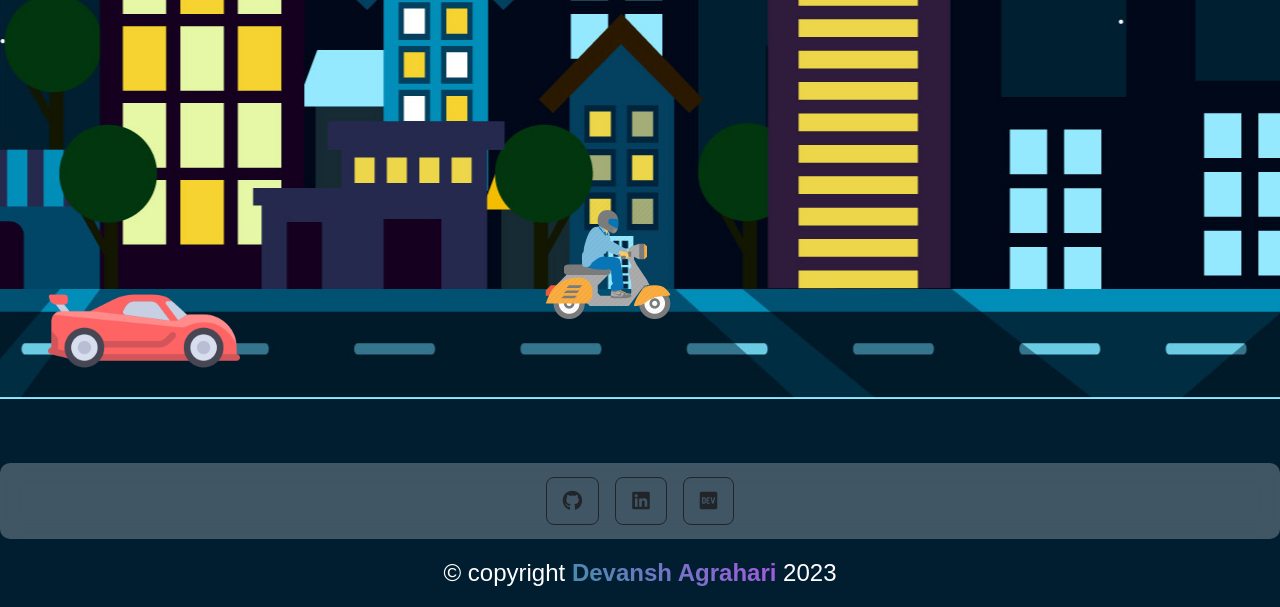
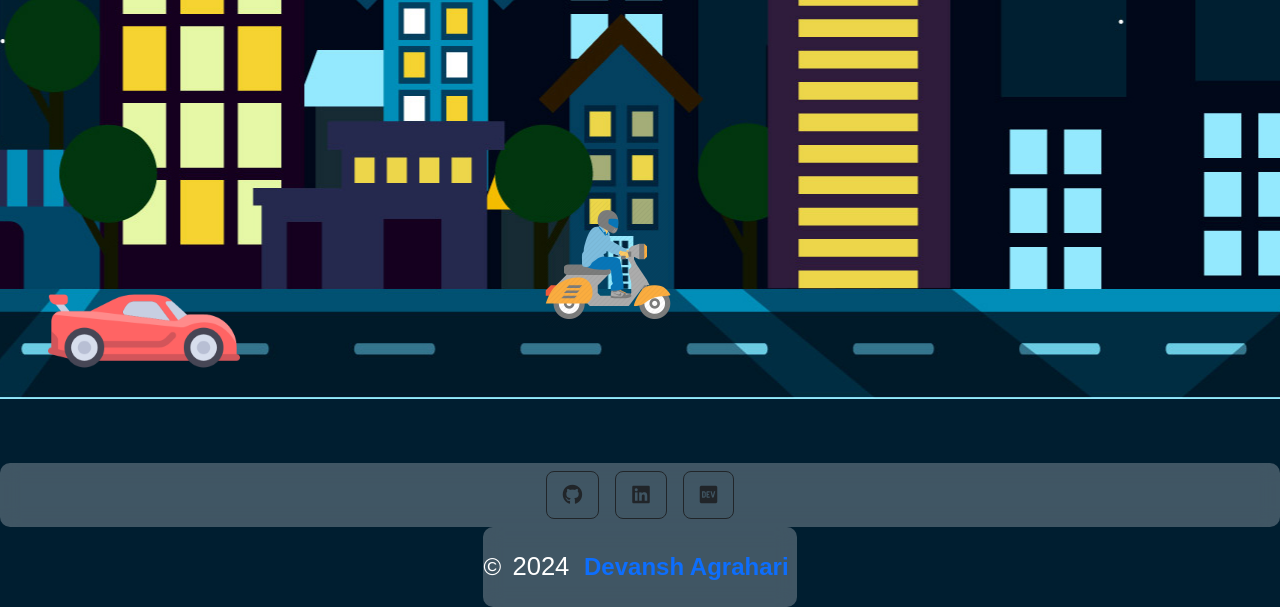
Before and after one commit to dev-agra/Devansh-Website, a Django app: page / in a window 1280 px wide. Shown: the part 3144-3751 px from the top of the page. Run offline with Django 4.2, Linux system fonts and the light colour scheme; some libraries are stand-ins or nearby versions; some web fonts are replaced.

Commit message:
Dynamic Changes

```diff
--- a/devansh/static/devansh/main.css
+++ b/devansh/static/devansh/main.css
@@ -626,6 +626,11 @@ body{
     background: url();
 }
 
+#current-year {
+    font-size: 1.6rem;
+    padding-left: .29rem;
+}
+
 
 @media (max-width:405px){
     .bike{
@@ -643,6 +648,10 @@ body{
     .box{
         top: 23%;
         left: 31.9%;
+    }
+
+    #current-year {
+        font-size: 1rem;
     }
 
     .footer-desp p, .footer-desp .span1, .footer-desp span{
--- a/devansh/templates/devansh/main.html
+++ b/devansh/templates/devansh/main.html
@@ -393,9 +393,15 @@
             <a href="{% url 'devansh:Home' %}"><button class="btn btn-lg btn-block btn-outline-dark" type="button"><i class="fa-brands fa-dev"></i></button></a>
         </div>
         <div class="footer-desp">
-            <p>© copyright <span class="span1"> <a href="https://www.linkedin.com/in/devansh-agrahari-2040b9212" style="text-decoration: none;"><strong>Devansh Agrahari</strong></a></span> 2023</p>
+            <div class="footer">
+                <p>&copy; <span id="current-year"></span> <a href="https://www.linkedin.com/in/devansh-agrahari-2040b9212" style="text-decoration: none;"><strong>Devansh Agrahari</strong></a></p>
+            </div>
         </div>
     </section>
+    <script>
+        const currentYear = new Date().getFullYear();
+        document.getElementById("current-year").textContent = currentYear;
+    </script>
     <script src="{% static 'devansh/js/snakegame.js' %}"></script>
     <script>
         const menu = document.querySelector(".Menu");
```
